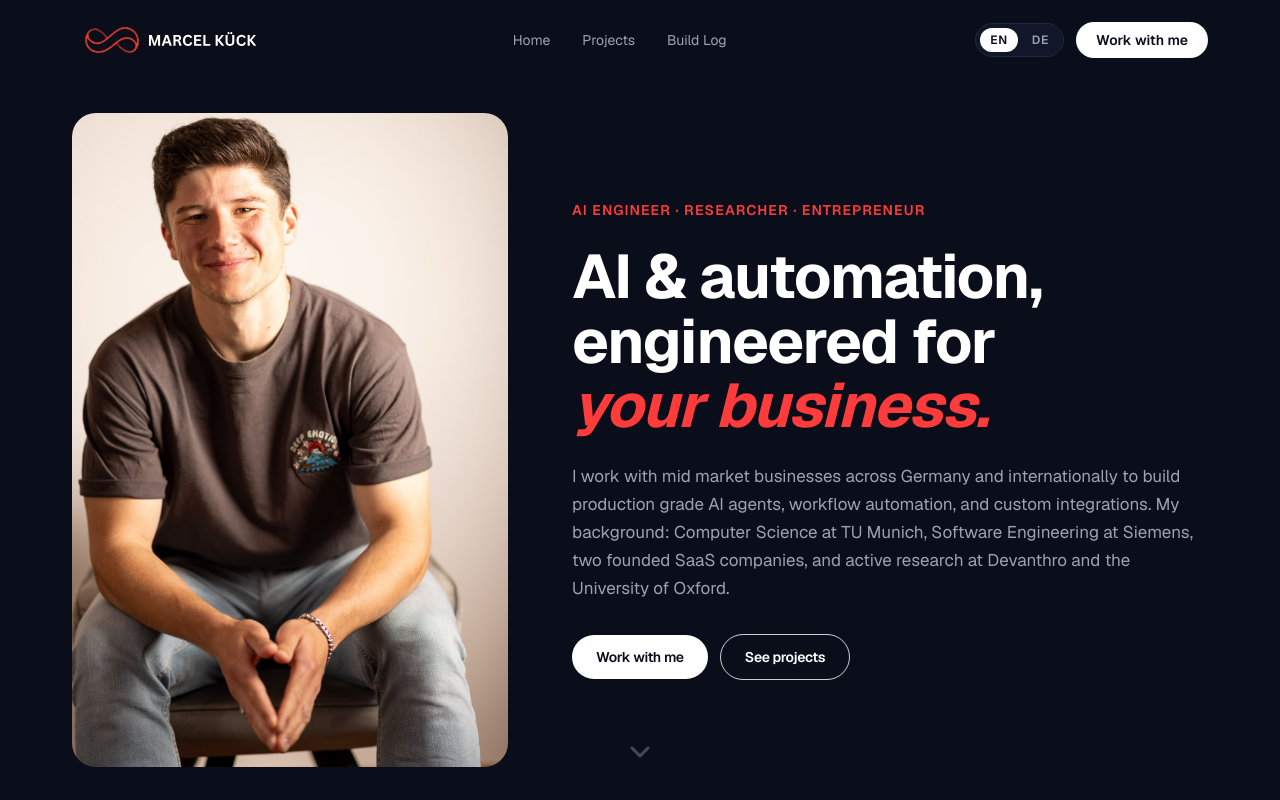
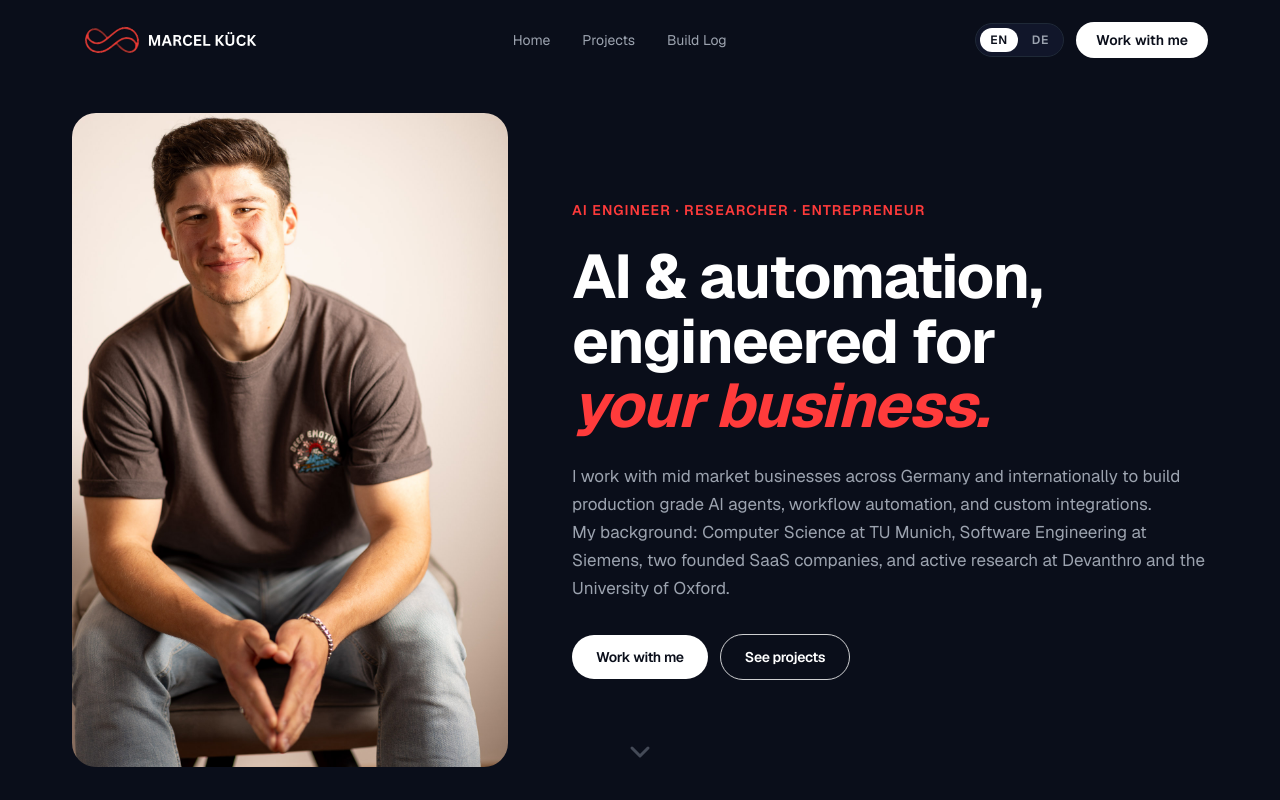
Before and after one commit to MarcelKueck/homepage, a Next.js app: page /en in a window 1280 px wide. Shown: the top 800 px of the page. Built offline with nearby package versions, Linux system fonts and the light colour scheme.

Commit message:
added new line in hero section

```diff
--- a/app/[locale]/page.tsx
+++ b/app/[locale]/page.tsx
@@ -77,7 +77,7 @@ function HomeContent() {
               accent={t("hero.headlineAccent")}
               after={t("hero.headlineAfter")}
             />
-            <p className="max-w-prose text-text-secondary">{t("hero.body")}</p>
+            <p className="max-w-prose whitespace-pre-line text-text-secondary">{t("hero.body")}</p>
             <div className="flex flex-col gap-3 pt-2 sm:flex-row sm:flex-wrap sm:items-center">
               <Button as="link" href="/work-with-me" variant="primary" className="w-full sm:w-auto">
                 {tc("workWithMe")}
--- a/app/[locale]/work-with-me/page.tsx
+++ b/app/[locale]/work-with-me/page.tsx
@@ -69,7 +69,7 @@ function WorkContent() {
             accent={t("hero.headlineAccent")}
             after={t("hero.headlineAfter")}
           />
-          <p className="text-text-secondary">{t("hero.body")}</p>
+          <p className="whitespace-pre-line text-text-secondary">{t("hero.body")}</p>
           <div className="flex flex-col gap-3 pt-2 sm:flex-row sm:flex-wrap sm:items-center">
             <CopyEmailButton className="w-full sm:w-auto" />
             <Button
--- a/messages/de.json
+++ b/messages/de.json
@@ -35,7 +35,7 @@
       "headlineBefore": "KI & Automatisierung, entwickelt für ",
       "headlineAccent": "Ihr Unternehmen",
       "headlineAfter": "",
-      "body": "Ich arbeite mit mittelständischen Unternehmen in Deutschland und international an produktionsreifen KI-Agenten, Workflow-Automatisierungen und individuellen Integrationen. Mein Hintergrund: Informatik an der TU München, Software Entwicklung bei Siemens, zwei gegründete SaaS-Unternehmen, sowie aktive Forschung bei Devanthro und der University of Oxford.",
+      "body": "Ich arbeite mit mittelständischen Unternehmen in Deutschland und international an produktionsreifen KI-Agenten, Workflow-Automatisierungen und individuellen Integrationen.\nMein Hintergrund: Informatik an der TU München, Software Entwicklung bei Siemens, zwei gegründete SaaS-Unternehmen, sowie aktive Forschung bei Devanthro und der University of Oxford.",
       "imageAlt": "Marcel Kück"
     },
     "featured": {
--- a/messages/en.json
+++ b/messages/en.json
@@ -35,7 +35,7 @@
       "headlineBefore": "AI & automation, engineered for ",
       "headlineAccent": "your business.",
       "headlineAfter": "",
-      "body": "I work with mid market businesses across Germany and internationally to build production grade AI agents, workflow automation, and custom integrations. My background: Computer Science at TU Munich, Software Engineering at Siemens, two founded SaaS companies, and active research at Devanthro and the University of Oxford.",
+      "body": "I work with mid market businesses across Germany and internationally to build production grade AI agents, workflow automation, and custom integrations.\nMy background: Computer Science at TU Munich, Software Engineering at Siemens, two founded SaaS companies, and active research at Devanthro and the University of Oxford.",
       "imageAlt": "Marcel Kück, AI engineer based in Munich"
     },
     "featured": {
```
